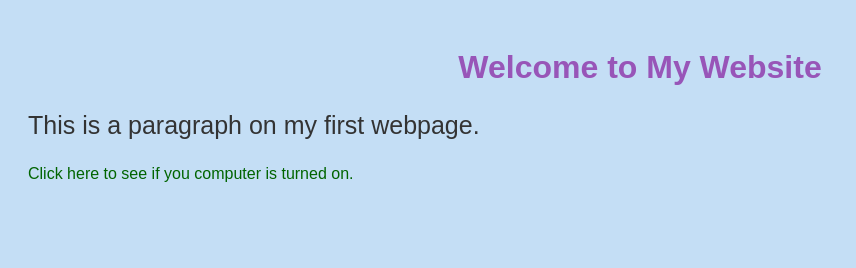
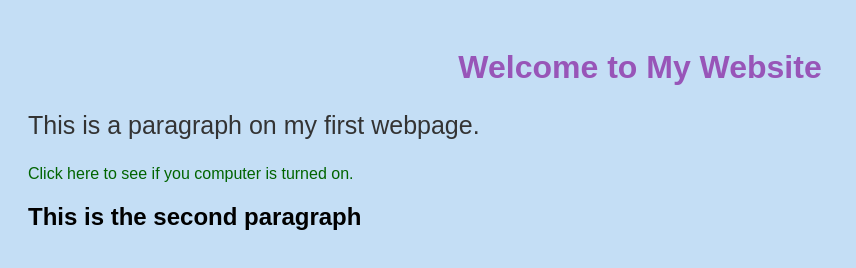
Before and after one commit to Arshdeep-singh-chahal/my-website, a plain HTML site: page index.html in a window 1280 px wide. Shown: the whole page, without its empty margins (0-856 px from the left). Drawn offline with Linux system fonts and the light colour scheme.

Commit message:
index.html

```diff
--- a/index.html
+++ b/index.html
@@ -11,5 +11,6 @@
   <h1>Welcome to My Website</h1>
   <p>This is a paragraph on my first webpage.</p>
   <a href="https://ismycomputeron.net/" target="_blank">Click here to see if you computer is turned on.</a>
+  <h2>This is the second paragraph</h2>
 </body>
 </html>
```
